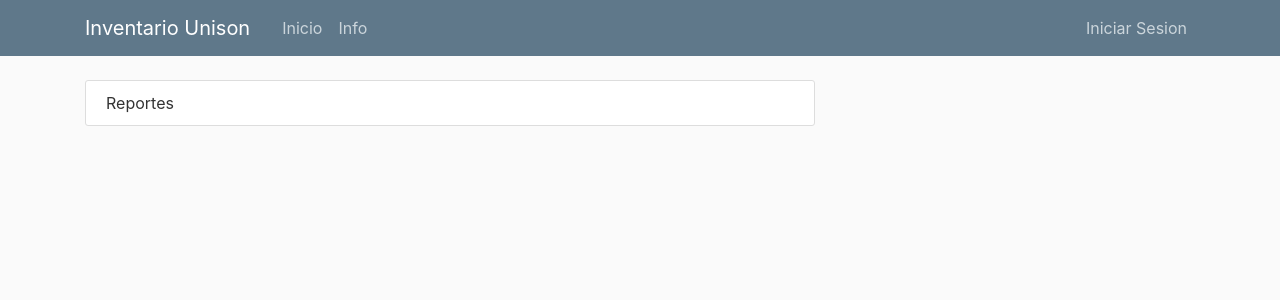
After one commit to VictorHRRios/inventario_unison, a Django app: page /reports/ in a window 1280 px wide. The commit adds this page. Shown: the top 300 px of the page. Run offline with Django 4.2, Linux system fonts and the light colour scheme; some libraries are stand-ins or nearby versions.

Commit message:
unos links equis de

```diff
--- /dev/null
+++ b/inventory/templates/reports/reports.html
@@ -0,0 +1,9 @@
+{% extends "base.html" %}
+{% load crispy_forms_filters %}
+{% load crispy_forms_tags %}
+
+{% block content %}
+    <div class="content-section">
+        Reportes
+    </div>
+{% endblock content %}
--- a/inventory/templates/reports/reports.html.txt
+++ /dev/null
@@ -1 +0,0 @@
-pagina de reportes.
--- a/inventory/urls.py
+++ b/inventory/urls.py
@@ -4,9 +4,8 @@ from . import views
 urlpatterns = [
     path('', views.home, name='inventory-home'),
     path('about/', views.about, name='inventory-about'),
-    path('reports/', views.reports, name='inventory-reports'),
+    path('reports/', views.reports, name='reports-reports'),
     #path('reports/budget', views.budget_report, name='inventory-budget-report'),
     #path('reports/product', views.product_report, name='inventory-product-report'),
 
-
 ]
--- a/inventory/views.py
+++ b/inventory/views.py
@@ -13,4 +13,4 @@ def about(request):
     return render(request, 'inventory/about.html', {'title': 'About'})
 
 def reports(request):
-    return render(request, 'inventory/reports', {'title' : 'Reports'})
+    return render(request, 'reports/reports.html', {'title' : 'Reports'})
--- a/templates/base.html
+++ b/templates/base.html
@@ -38,7 +38,7 @@
                     {% if user.is_staff %}
                         <a class="nav-item nav-link" href="#">Gestion Usuarios</a>
                         <a class="nav-item nav-link" href="#">Gestion Inventario</a>
-                        <a class="nav-item nav-link" href="#">Reportes</a>
+                        <a class="nav-item nav-link" href="{% url 'reports-reports'%}">Reportes</a>
                     {% endif %}
                 </div>
                 <!-- Navbar Right Side -->
@@ -76,26 +76,6 @@
             {% endif %}
             {% block content %}{% endblock %}
         </div>
-        <div class="col-md-4">
-            <div class="content-section">
-                {% if user.is_staff %}
-                    <h3>Informacion de articulos</h3>
-                    <ul class="list-group">
-                        <li class="list-group-item list-group-item-light">Articulos en Inventario:</li>
-                        <li class="list-group-item list-group-item-light">Articulos en Peligro de inexistencia:</li>
-                        <li class="list-group-item list-group-item-light">Articulos en inexistencia:</li>
-                    </ul>
-                    </p>
-                {% endif %}
-                <h3>Informacion y contacto</h3>
-                <p class='text-muted'>Nombre de administrador
-                </p>
-                <p class='text-muted'>Numero de administrador
-                </p>
-                <p class='text-muted'>Correo de administrador
-                </p>
-            </div>
-        </div>
     </div>
 </main>
 
```
Also changed, not shown: inventory/templates/inventory/home.html (+24 -1 lines), db.sqlite3, inventory/templates/reports/budget_report.html (renamed from inventory/templates/reports/budget_report.txt), inventory/templates/reports/product_report.html (renamed from inventory/templates/reports/product_report.txt).
